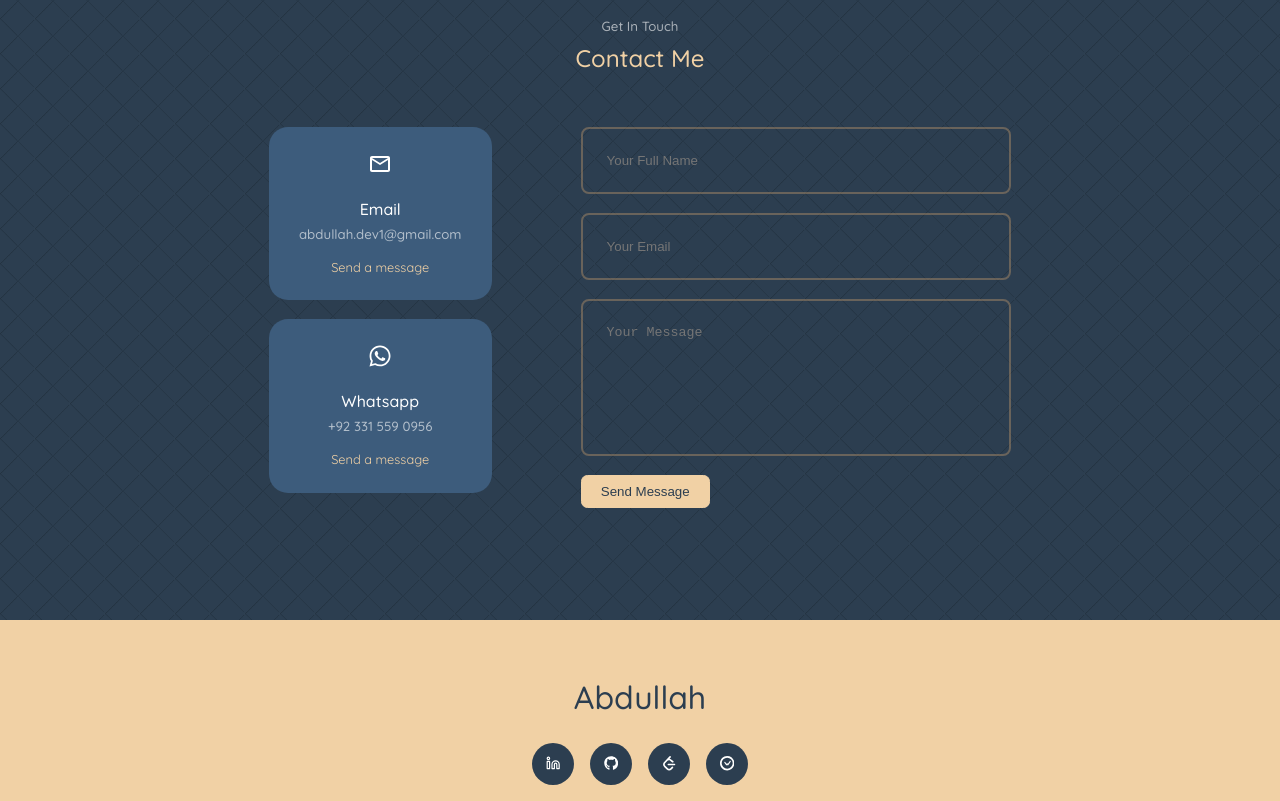
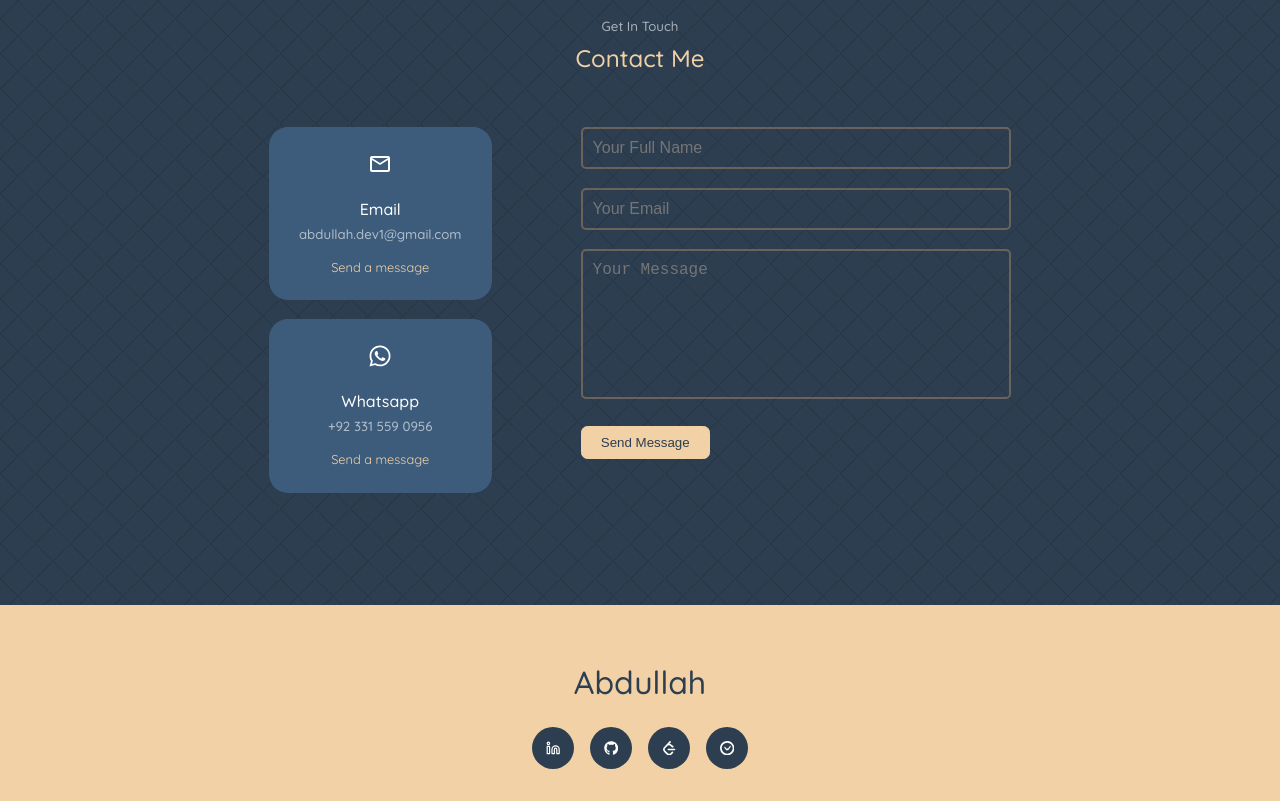
Before and after one commit to Abdullah-Logic/react-portfolio, a React (Create React App) app: page / in a window 1280 px wide. Shown: the part 4619-5420 px from the top of the page. Built offline with nearby package versions, Linux system fonts and the light colour scheme.

Commit message:
✨  ENHANCE: 22-contact section validation and visiblity

```diff
--- a/src/components/contact/Contact.jsx
+++ b/src/components/contact/Contact.jsx
@@ -1,28 +1,127 @@
-import styles from "./contact.module.css";
-import { useRef } from "react";
+import { useRef, useState } from "react";
 import emailjs from "emailjs-com";
 import { contactOption } from "../../const";
+import styles from "./contact.module.css";
+import { FaTimes } from "react-icons/fa";
 
 const Contact = () => {
   const form = useRef();
-  const sendEmail = (e) => {
-    e.preventDefault();
+  const [formData, setFormData] = useState({
+    name: "",
+    email: "",
+    message: "",
+  });
+  const [warnings, setWarnings] = useState({
+    name: "",
+    email: "",
+    message: "",
+  });
+  const [isSubmitting, setIsSubmitting] = useState(false);
+  const [errorMessage, setErrorMessage] = useState("");
 
-    emailjs.sendForm(
+  const closeWarning = () => setErrorMessage("");
+
+  const validateForm = () => {
+    const validationRules = [
+      {
+        name: "name",
+        rules: [
+          [formData.name.trim() === "", "Please enter your name."],
+          [
+            !/^[A-Za-z\s]+$/.test(formData.name),
+            "Name can only contain alphabets.",
+          ],
+          [
+            formData.name.trim().length < 3,
+            "Name must be at least 3 characters.",
+          ],
+        ],
+      },
+      {
+        name: "email",
+        rules: [
+          [formData.email.trim() === "", "Please enter your email."],
+          [
+            !/^[\w.-]+@[a-zA-Z\d]+(?:\.[a-zA-Z\d-]+)*\.[a-zA-Z]{2,}$/.test(
+              formData.email
+            ),
+            "Email is not valid.",
+          ],
+        ],
+      },
+      {
+        name: "message",
+        rules: [
+          [formData.message.trim() === "", "Please enter a message."],
+          [
+            formData.message.trim().length < 10,
+            "Message must be at least 10 characters.",
+          ],
+        ],
+      },
+    ];
+
+    const newWarnings = {};
+    validationRules.forEach(({ name, rules }) => {
+      newWarnings[name] = rules.find(([condition]) => condition)?.[1] || "";
+    });
+
+    setWarnings(newWarnings);
+    return !Object.values(newWarnings).some((warning) => warning !== "");
+  };
+
+  const handleInputChange = (e) => {
+    const { name, value } = e.target;
+    setFormData((prev) => ({ ...prev, [name]: value }));
+    setWarnings((prev) => ({ ...prev, [name]: "" }));
+  };
+
+  const handleInputBlur = (e) => {
+    const { name, value } = e.target;
+    setFormData((prev) => ({
+      ...prev,
+      [name]:
+        name === "email" ? value.trim() : value.trim().replace(/\s+/g, " "),
+    }));
+  };
+
+  const handleSubmit = async () => {
+    if (!validateForm()) return;
+    setIsSubmitting(true);
+    setErrorMessage("");
+
+    const originalSendForm = emailjs.sendForm;
+
+    try {
+      await emailjs.sendForm(
         process.env.REACT_APP_SERVICE_KEY,
         process.env.REACT_APP_TEMPLATE_KEY,
         form.current,
         process.env.REACT_APP_PUBLIC_API_KEY
       );
-    e.target.reset();
+
+      setErrorMessage("Message sent successfully!");
+      setTimeout(() => setErrorMessage(""), 10000);
+
+      form.current.reset();
+      setFormData({ name: "", email: "", message: "" });
+    } catch (error) {
+      setErrorMessage(
+        "Error! We are having trouble sending your email. Please try again later."
+      );
+      setTimeout(() => setErrorMessage(""), 10000);
+    } finally {
+      setIsSubmitting(false);
+      emailjs.sendForm = originalSendForm;
+    }
   };
+
   return (
     <section id="contact">
       <h5>Get In Touch</h5>
       <h2>Contact Me</h2>
-
       <div
-        className={` container ${styles.container} ${styles.contactContainer}`}
+        className={`container ${styles.container} ${styles.contactContainer}`}
       >
         <div className={styles.contactOptions}>
           {contactOption.map(({ id, logo, option, info, address }) => (
@@ -36,25 +135,79 @@ const Contact = () => {
             </article>
           ))}
         </div>
-        {/* END OF OPTIONS */}
 
-        <form ref={form} onSubmit={sendEmail}>
+        <form ref={form}>
+          <div>
             <input
               type="text"
               name="name"
+              value={formData.name}
+              onChange={handleInputChange}
+              onBlur={handleInputBlur}
               placeholder="Your Full Name"
               required
+              className={`${styles.inputField} ${
+                warnings.name ? styles.inputError : ""
+              }`}
             />
-          <input type="email" name="email" placeholder="Your Email" required />
+            <small className={styles.warningText}>{warnings.name}</small>
+          </div>
+
+          <div>
+            <input
+              type="email"
+              name="email"
+              value={formData.email}
+              onChange={handleInputChange}
+              onBlur={handleInputBlur}
+              placeholder="Your Email"
+              required
+              className={`${styles.inputField} ${
+                warnings.email ? styles.inputError : ""
+              }`}
+            />
+            <small className={styles.warningText}>{warnings.email}</small>
+          </div>
+
+          <div>
             <textarea
               name="message"
               rows="7"
+              value={formData.message}
+              onChange={handleInputChange}
+              onBlur={handleInputBlur}
               placeholder="Your Message"
               required
-          ></textarea>
-          <button type="submit" className="btn btn-primary">
-            Send Message
+              className={`${styles.inputField} ${
+                warnings.message ? styles.inputError : ""
+              }`}
+            />
+            <small className={styles.warningText}>{warnings.message}</small>
+          </div>
+
+          <button
+            type="button"
+            className="btn btn-primary"
+            onClick={handleSubmit}
+            disabled={isSubmitting}
+          >
+            {isSubmitting ? "Sending..." : "Send Message"}
           </button>
+
+          {errorMessage && (
+            <p
+              className={`${styles.message} ${
+                errorMessage.includes("Error")
+                  ? styles.errorMessage
+                  : styles.successMessage
+              }`}
+            >
+              <button onClick={closeWarning} className={styles.closeButton}>
+                <FaTimes />
+              </button>
+              {errorMessage}
+            </p>
+          )}
         </form>
       </div>
     </section>
--- a/src/components/contact/contact.module.css
+++ b/src/components/contact/contact.module.css
@@ -36,9 +36,83 @@
     font-size: 0.8rem;
 }
 
+.contactOption a:hover {
+    font-weight: bold;
+    text-decoration: underline;
+    color: var(--color-primary);
+}
+
 .contactOption h5 {
     color: var(--color-light);
 }
+
+.inputField {
+    padding: 10px;
+    border-radius: 5px;
+    width: 100%;
+    font-size: 1rem;
+}
+
+.inputField:focus {
+    outline: none;
+    border-color: var(--color-primary);
+}
+
+.inputError {
+    border: 2px solid red !important;
+}
+
+.warningText {
+    color: red;
+    font-size: 0.9rem;
+    margin-top: 5px;
+    display: inline-block;
+}
+
+.errorMessage {
+    color: var(--color-white);
+    background: red;
+    padding: 10px;
+    border-radius: 5px;
+    font-size: 0.9rem;
+    box-shadow: 0 2px 5px rgba(0, 0, 0, 0.1);
+    position: relative;
+}
+
+.successMessage {
+    color: var(--color-white);
+    background: green;
+    padding: 10px;
+    border-radius: 5px;
+    font-size: 0.9rem;
+    box-shadow: 0 2px 5px rgba(0, 0, 0, 0.1);
+    position: relative;
+}
+
+.closeButton {
+    position: absolute;
+    top: 15px;
+    right: 10px;
+    background: transparent;
+    border: none;
+    font-size: 0.9rem;
+    color: var(--color-white);
+}
+
+.closeButton:hover {
+    cursor: pointer;
+}
+
+input:-webkit-autofill {
+    transition: background-color 5000s ease-in-out 0s;
+    -webkit-text-fill-color: var(--color-white) !important;
+}
+
+input:-webkit-autofill:focus {
+    transition: background-color 5000s ease-in-out 0s;
+    -webkit-text-fill-color: var(--color-white) !important;
+}
+
 
 /* =============== FORM =============== */
 
```
Lines whose indentation alone changed are shown as unchanged.
